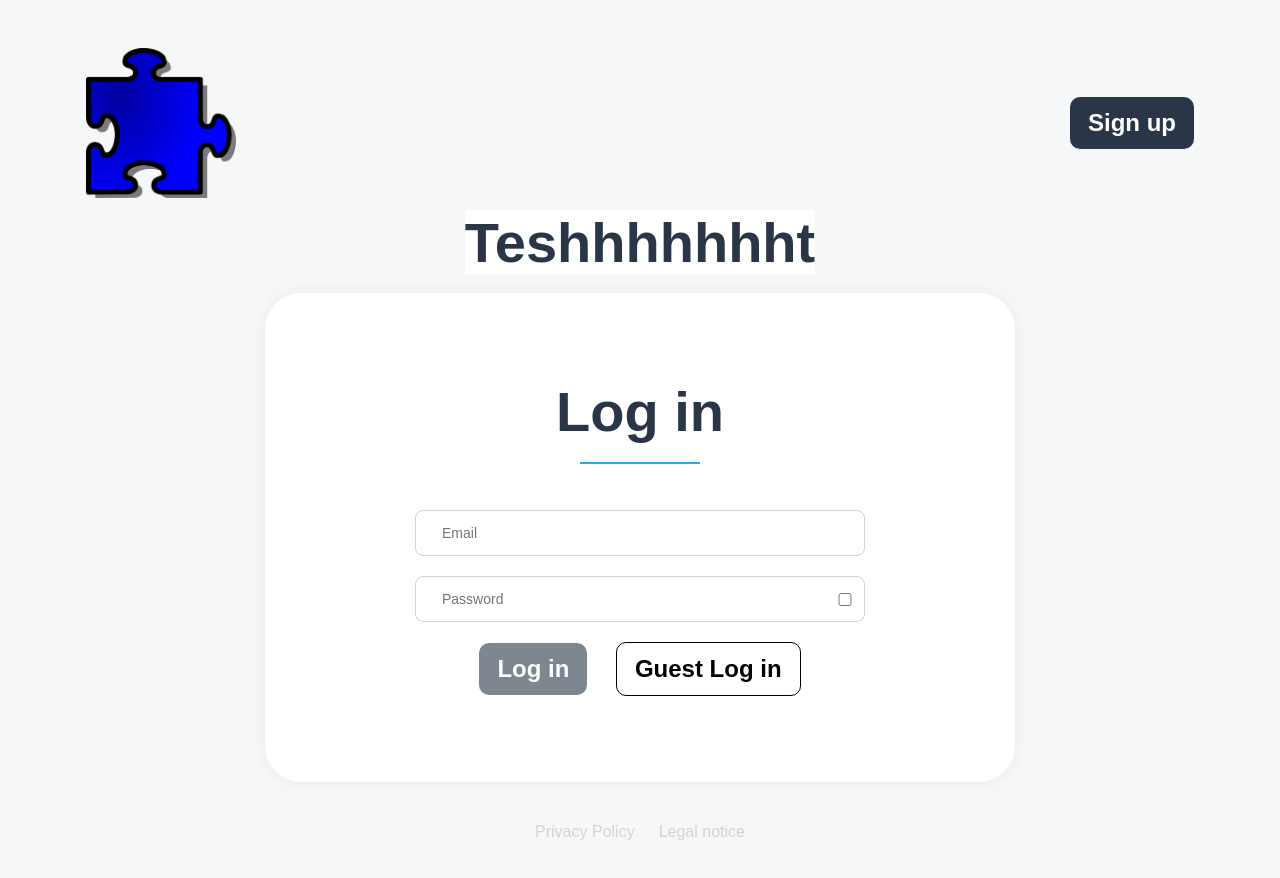
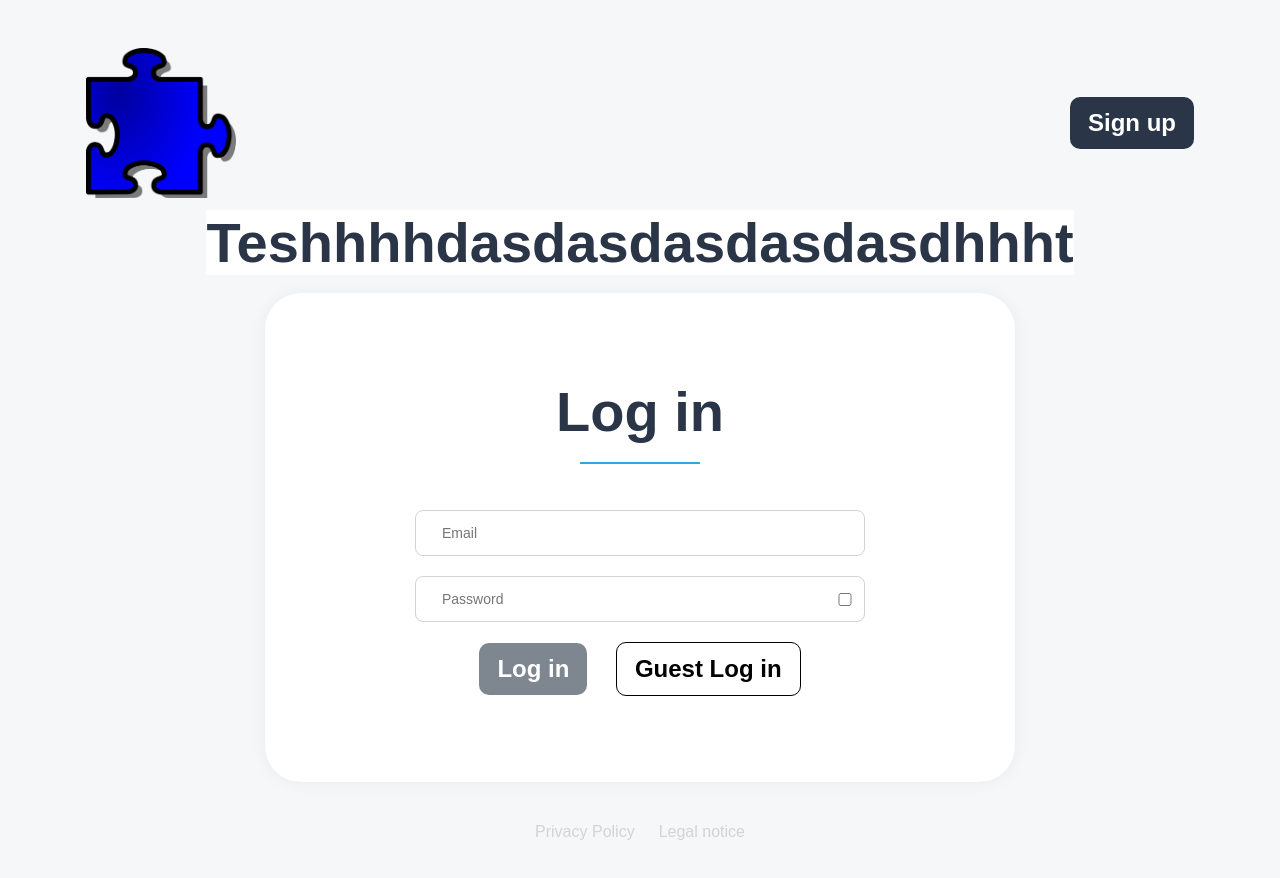
Before and after one commit to ChristopherHipper/Join, a plain HTML site: page index.html in a window 1280 px wide. Drawn offline with Linux system fonts and the light colour scheme; no server answers.

Commit message:
Update index.html

```diff
--- a/index.html
+++ b/index.html
@@ -24,7 +24,7 @@
     </header>
 
     <main>
-        <h1>Teshhhhhhht</h1>
+        <h1>Teshhhhdasdasdasdasdasdhhht</h1>
         <form class="log_and_sign_form" onsubmit="logIn(); return false">
             <h1>Log in</h1>
             <div class="seperator"></div>
```
